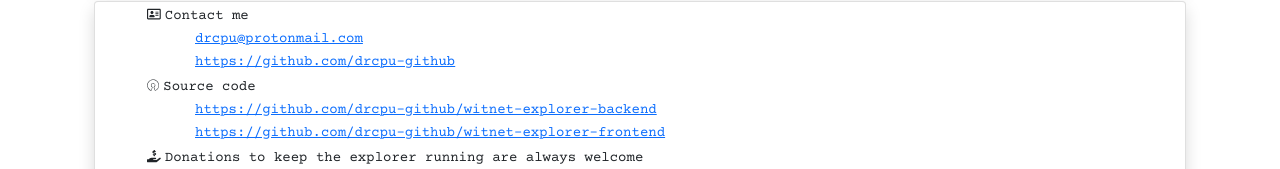
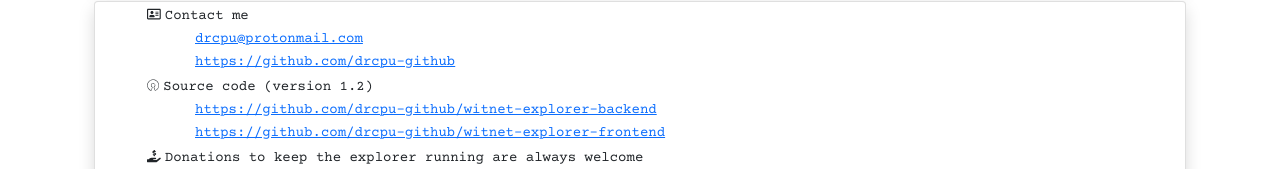
Before and after one commit to drcpu-github/witnet-explorer-frontend, a React (Create React App) app: page /info in a window 1280 px wide. Shown: the part 266-435 px from the top of the page. Built offline with nearby package versions, Linux system fonts and the light colour scheme.

Commit message:
[info] Add current version to info page

```diff
--- a/src/Pages/Info.js
+++ b/src/Pages/Info.js
@@ -106,7 +106,7 @@ export default class Info extends Component {
                                         <FontAwesomeIcon icon={['fab', 'osi']} style={{marginRight: "0.25rem"}} size="sm"/>
                                     </span>
                                     <span>
-                                        {"Source code "}
+                                        {"Source code (version 1.2)"}
                                     </span>
                                 </td>
                             </tr>
```
